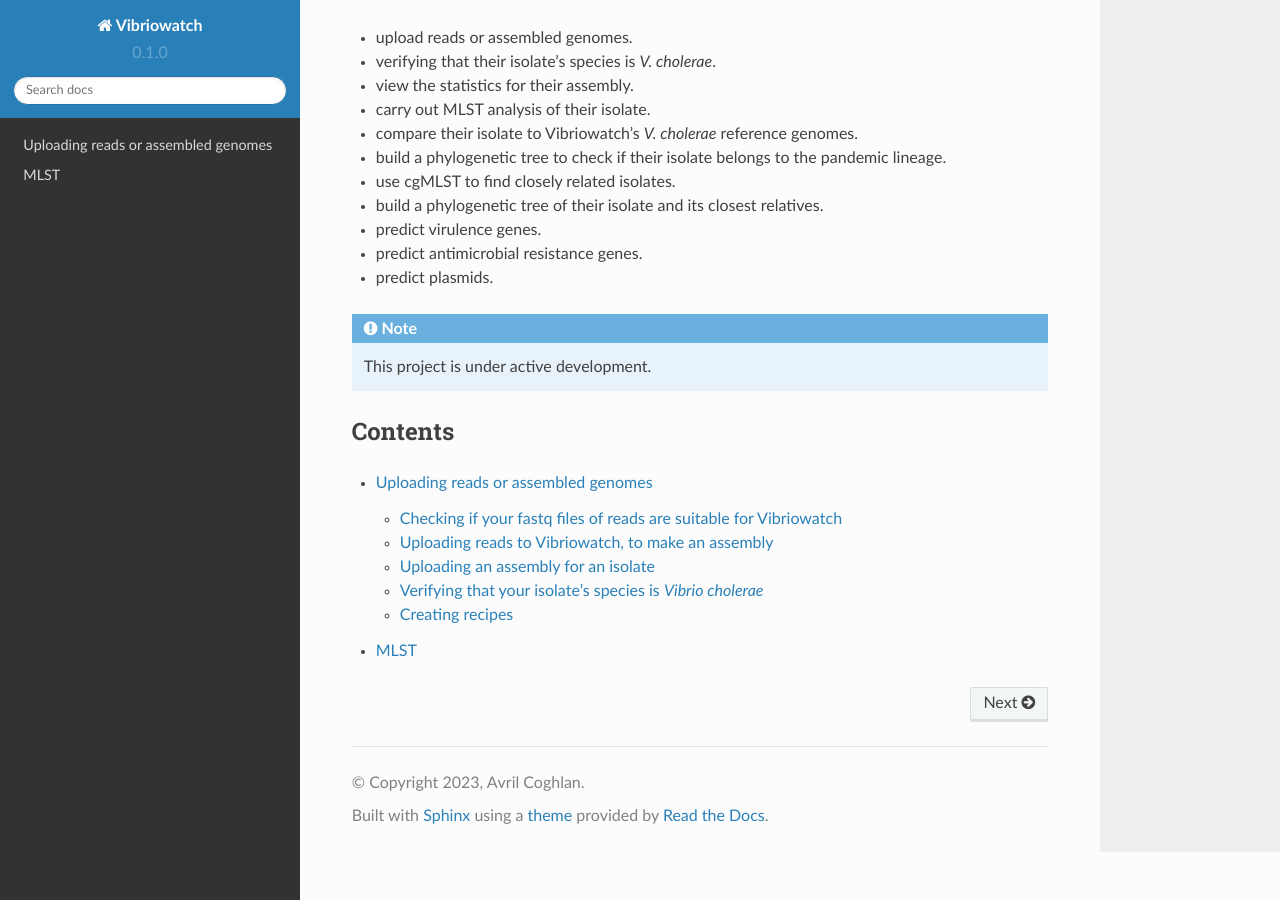
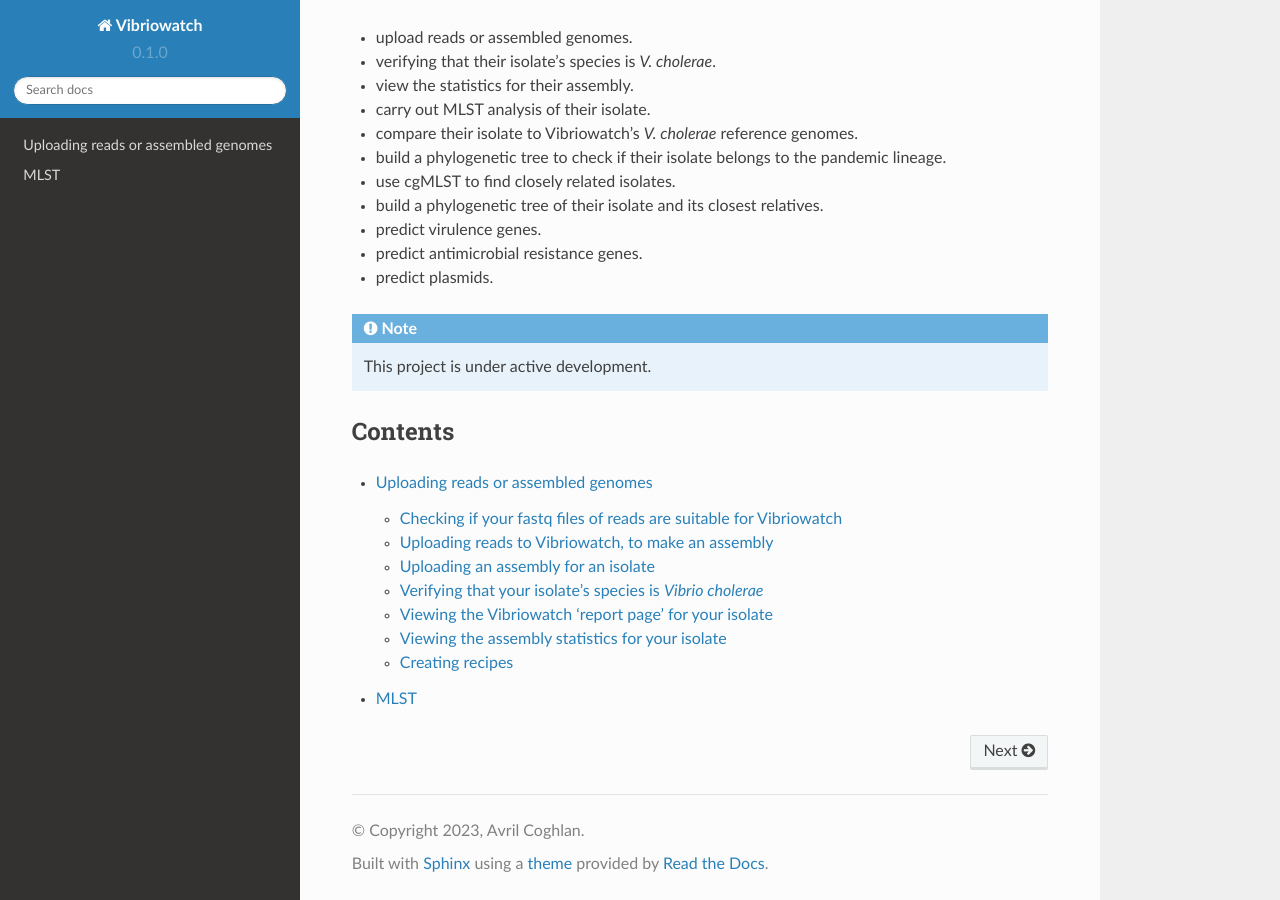
Before and after one commit to avrilcoghlan/cholerabook, a Sphinx documentation site: the page built from docs/source/index.rst, in a window 1280 px wide and 900 px high, scrolled down 507 px. Built offline with Sphinx 7.4.7 and the Read the Docs theme 2.0.0, drawn with Linux system fonts in a browser that asks for light colours; some of the changed lines change nothing that is shown.

Commit message:
Update assemblies.rst
Added information on finding the report page for an isolate.

```diff
--- a/docs/source/assemblies.rst
+++ b/docs/source/assemblies.rst
@@ -4,6 +4,8 @@
 If you have fastq files of reads for an isolate, you can upload them to Vibriowatch to make an assembly for your isolate.
 
 Alternatively, if you already have an assembly for your isolate, you can upload the assembly to Vibriowatch.
+
+When you upload fastq files or assemblies to Vibriowatch, they are stored in your private Vibriowatch account, and can only be viewed or analysed by you and nobody else.
 
 Checking if your fastq files of reads are suitable for Vibriowatch
 ------------------------------------------------------------------
@@ -122,6 +124,49 @@
 
 In the example above, there were also seven isolates that were assembled that were identified by Pathogenwatch as *Vibrio cholerae*.
 
+Viewing the Vibriowatch 'report page' for your isolate
+------------------------------------------------------
+
+Once you have uploaded reads and Pathogenwatch has made an assembly for you (or once you have uploaded your own assembly to Pathogenwatch), the Pathogenwatch website will make a 'report page' for your isolate with more information on its genome.
+
+To view the report pages for your isolates, you need to click on the 'View genomes' link in the middle of the piechart:
+
+.. image:: Picture7.png
+  :width: 650
+
+This will bring up a list of the assemblies that have just been made for you in Vibriowatch, looking something like this:
+
+.. image:: Picture8.png
+  :width: 650
+
+You can see in the column on the far right that the 'Access' for each of the isolates is 'Private', which means that only you (and nobody else) can see or analyse these assemblies in Vibriowatch.
+
+Note that you can also find the full list of genomes in your private Vibriowatch account by clicking on the three small horizontal bars at the top left of the Pathogenwatch website:
+
+.. image:: Picture9.png
+  :width: 100
+
+This will bring up a menu:
+
+.. image:: Picture10.png
+  :width: 100
+
+If you click on 'My Genomes' in this menu, it will give you the list of genomes that you have just uploaded (or have been assembled from fastq files that you just uploaded), as well as any genomes that you uploaded on previous days:
+
+.. image:: Picture8.png
+  :width: 650
+
+To see more information on a particular isolate's assembly, click on the link on the left in the 'Name' column, e.g. '1_S1_L001'. This will bring you to a Vibriowatch 'report page' for that genome, which will look something like this (just showing the top of the report page):
+
+.. image:: Picture11.png
+  :width: 650
+
+Viewing the assembly statistics for your isolate
+------------------------------------------------
+
+Once you have uploaded reads and Pathogenwatch has made an assembly for you (or once you have uploaded your own assembly to Pathogenwatch), it is a good idea to have a closer look at the assembly statistics for your isolates.
+
+
 Creating recipes
 ----------------
 
```
